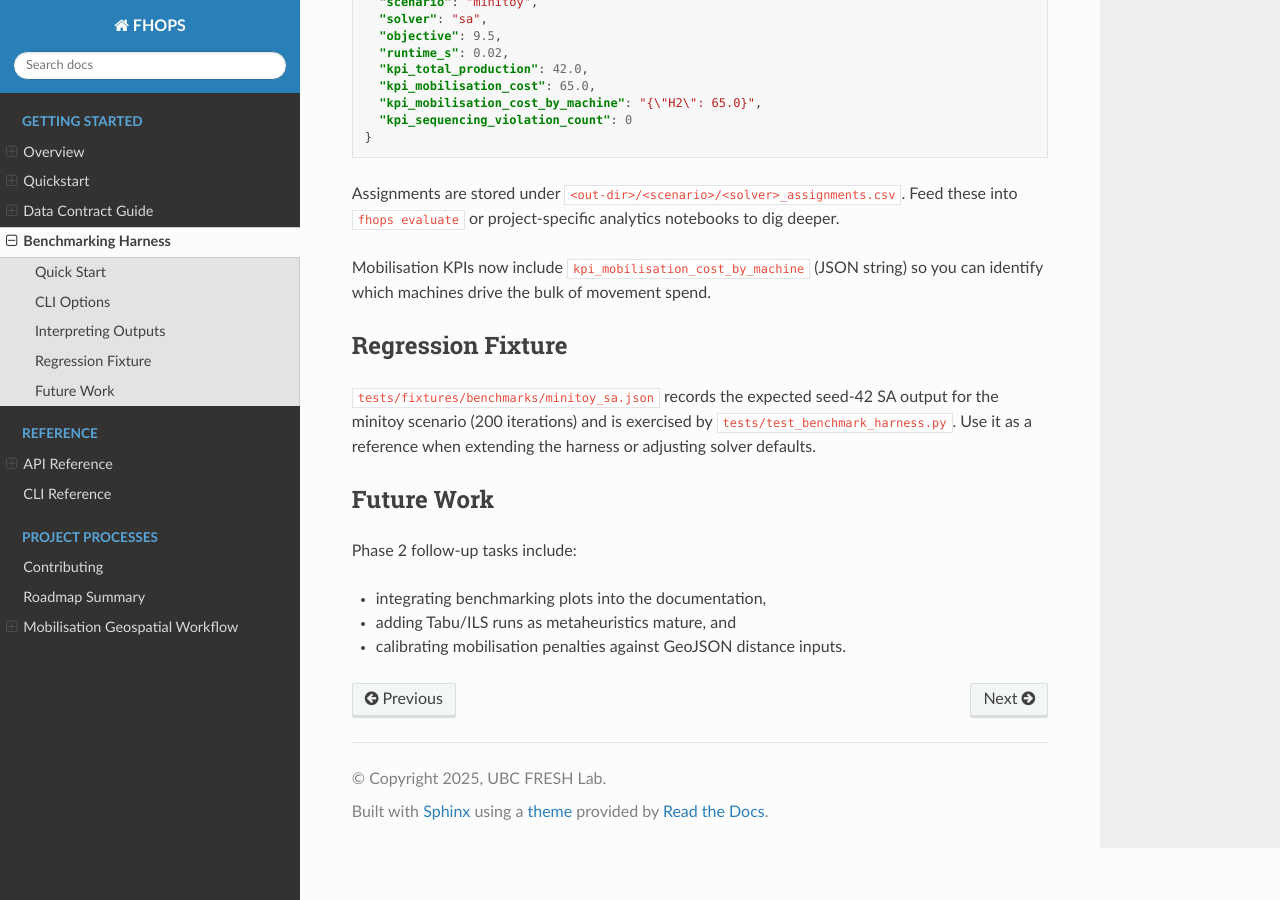
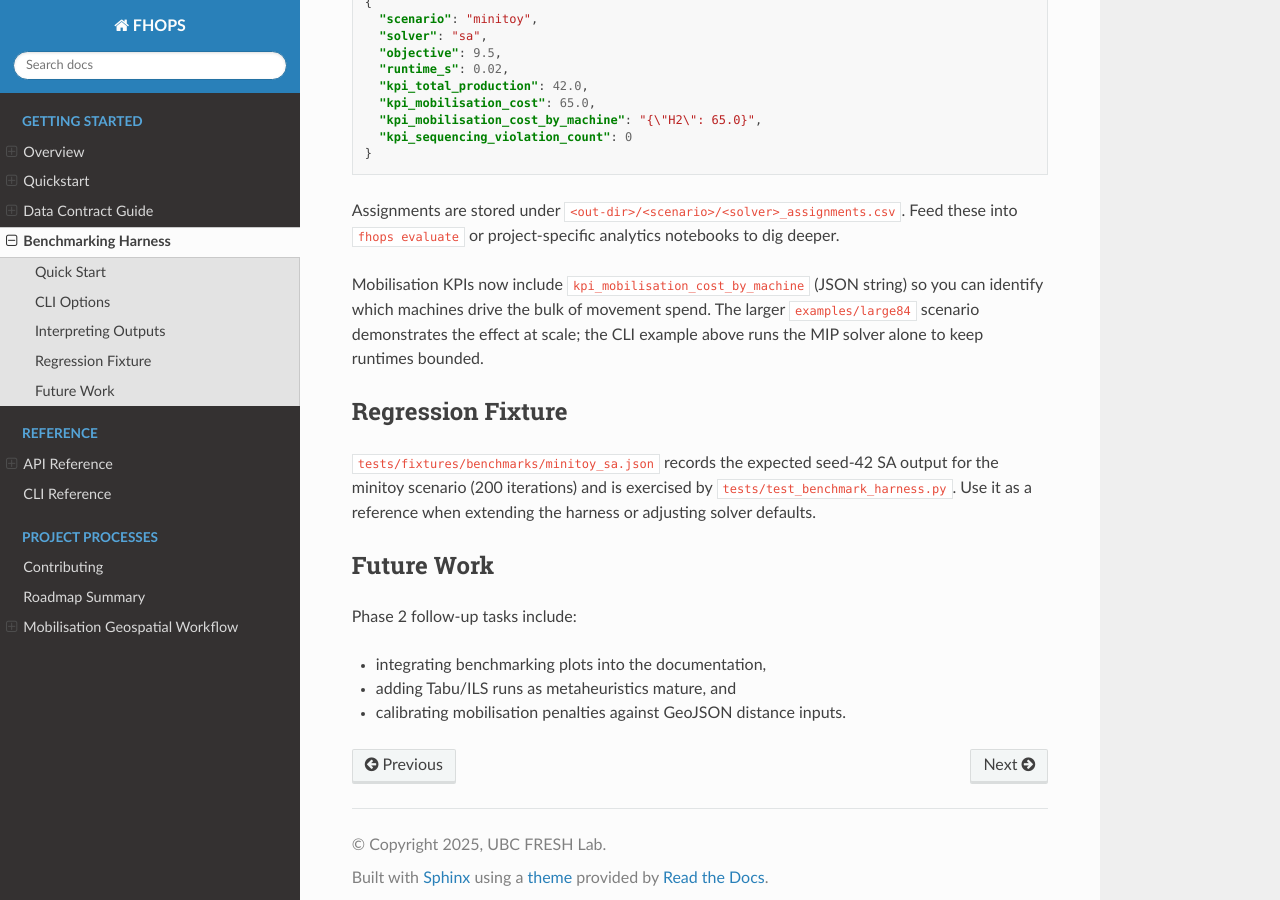
Before and after one commit to UBC-FRESH/fhops, a Sphinx documentation site: the page built from docs/howto/benchmarks.rst, in a window 1280 px wide and 900 px high, scrolled down 1177 px. Built offline with Sphinx 7.4.7 and the Read the Docs theme 3.1.0, drawn with Linux system fonts in a browser that asks for light colours; some of the changed text lies outside the part shown.

Commit message:
Add mobilisation calibration for large84 dataset

```diff
--- a/docs/howto/benchmarks.rst
+++ b/docs/howto/benchmarks.rst
@@ -12,6 +12,7 @@
 
    fhops bench suite --out-dir tmp/benchmarks
    fhops bench suite --scenario examples/minitoy/scenario.yaml --scenario examples/med42/scenario.yaml --out-dir tmp/benchmarks_med
+   fhops bench suite --scenario examples/large84/scenario.yaml --out-dir tmp/benchmarks_large --time-limit 180 --include-sa False
 
 This command:
 
@@ -62,7 +63,9 @@
 ``fhops evaluate`` or project-specific analytics notebooks to dig deeper.
 
 Mobilisation KPIs now include ``kpi_mobilisation_cost_by_machine`` (JSON string) so you can
-identify which machines drive the bulk of movement spend.
+identify which machines drive the bulk of movement spend. The larger ``examples/large84`` scenario
+demonstrates the effect at scale; the CLI example above runs the MIP solver alone to keep runtimes
+bounded.
 
 Regression Fixture
 ------------------
```
Also changed, not shown: CHANGE_LOG.md (+1 -1 lines), notes/mobilisation_plan.md (+1 -1 lines), 2 other files.
